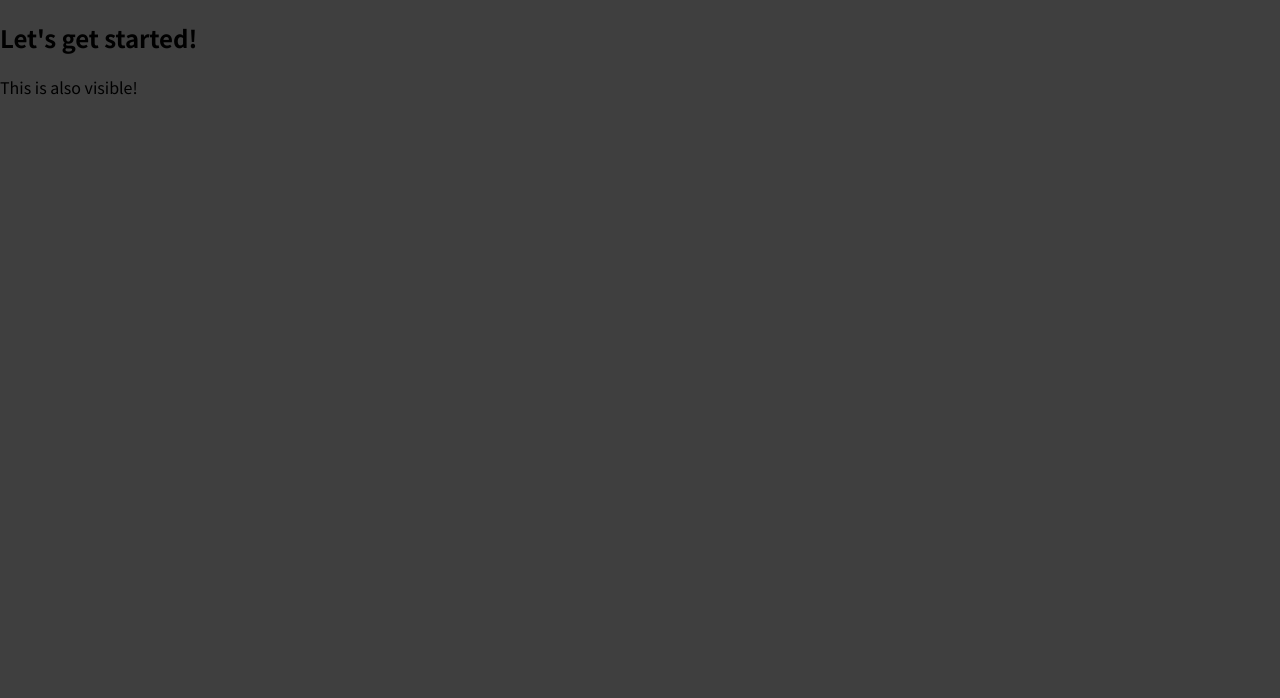
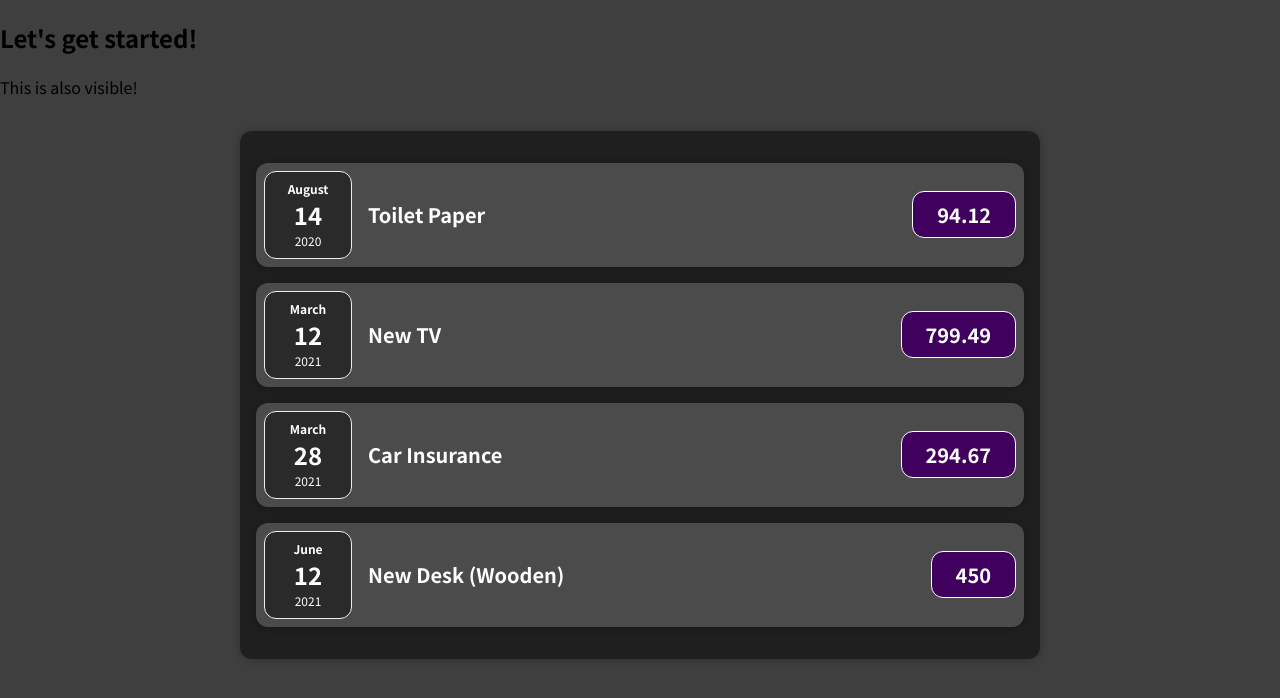
Before and after one commit to anna-muszynska/React-exercises, a JavaScript app in the folder 01-react-basics/: page / in a window 1280 px wide. Shown: the top 698 px of the page. Built offline with nearby package versions, Linux system fonts and the light colour scheme; the HTML template or start-up script is replaced by a standard one.

Commit message:
Working with components

```diff
--- a/01-react-basics/src/App.js
+++ b/01-react-basics/src/App.js
@@ -1,8 +1,33 @@
+import Expenses from "./components/Expenses/Expenses";
+
 function App() {
+  const expenses = [
+    {
+      id: "e1",
+      title: "Toilet Paper",
+      amount: 94.12,
+      date: new Date(2020, 7, 14),
+    },
+    { id: "e2", title: "New TV", amount: 799.49, date: new Date(2021, 2, 12) },
+    {
+      id: "e3",
+      title: "Car Insurance",
+      amount: 294.67,
+      date: new Date(2021, 2, 28),
+    },
+    {
+      id: "e4",
+      title: "New Desk (Wooden)",
+      amount: 450,
+      date: new Date(2021, 5, 12),
+    },
+  ];
+
   return (
     <div>
       <h2>Let's get started!</h2>
       <p>This is also visible!</p>
+      <Expenses expenses={expenses} />
     </div>
   );
 }
--- /dev/null
+++ b/01-react-basics/src/components/Expenses/ExpenseDate.css
@@ -0,0 +1,26 @@
+.expense-date {
+  display: flex;
+  flex-direction: column;
+  width: 5.5rem;
+  height: 5.5rem;
+  border: 1px solid #ececec;
+  background-color: #2a2a2a;
+  color: white;
+  border-radius: 12px;
+  align-items: center;
+  justify-content: center;
+}
+
+.expense-date__month {
+  font-size: 0.75rem;
+  font-weight: bold;
+}
+
+.expense-date__year {
+  font-size: 0.75rem;
+}
+
+.expense-date__day {
+  font-size: 1.5rem;
+  font-weight: bold;
+}
--- /dev/null
+++ b/01-react-basics/src/components/Expenses/ExpenseDate.js
@@ -0,0 +1,17 @@
+import "./ExpenseDate.css";
+
+function ExpenseDate(props) {
+  const month = props.date.toLocaleString("en-US", { month: "long" });
+  const day = props.date.toLocaleString("en-US", { day: "2-digit" });
+  const year = props.date.getFullYear();
+
+  return (
+    <div className="expense-date">
+      <div className="expense-date__month">{month}</div>
+      <div className="expense-date__day">{day}</div>
+      <div className="expense-date__year">{year}</div>
+    </div>
+  );
+}
+
+export default ExpenseDate;
--- /dev/null
+++ b/01-react-basics/src/components/Expenses/ExpenseItem.css
@@ -0,0 +1,54 @@
+.expense-item {
+  display: flex;
+  justify-content: space-between;
+  align-items: center;
+  padding: 0.5rem;
+  margin: 1rem 0;
+  background-color: #4b4b4b;
+}
+
+.expense-item__description {
+  display: flex;
+  flex-direction: column;
+  gap: 1rem;
+  align-items: flex-end;
+  flex-flow: column-reverse;
+  justify-content: flex-start;
+  flex: 1;
+}
+
+.expense-item h2 {
+  color: #3a3a3a;
+  font-size: 1rem;
+  flex: 1;
+  margin: 0 1rem;
+  color: white;
+}
+
+.expense-item__price {
+  font-size: 1rem;
+  font-weight: bold;
+  color: white;
+  background-color: #40005d;
+  border: 1px solid white;
+  padding: 0.5rem;
+  border-radius: 12px;
+}
+
+@media (min-width: 580px) {
+  .expense-item__description {
+    flex-direction: row;
+    align-items: center;
+    justify-content: flex-start;
+    flex: 1;
+  }
+
+  .expense-item__description h2 {
+    font-size: 1.25rem;
+  }
+
+  .expense-item__price {
+    font-size: 1.25rem;
+    padding: 0.5rem 1.5rem;
+  }
+}
--- /dev/null
+++ b/01-react-basics/src/components/Expenses/ExpenseItem.js
@@ -0,0 +1,17 @@
+import "./ExpenseItem.css";
+import ExpenseDate from "./ExpenseDate";
+import Card from "../UI/Card";
+
+function ExpenseItem(props) {
+  return (
+    <Card className="expense-item">
+      <ExpenseDate date={props.date} />
+      <div className="expense-item__description">
+        <h2>{props.title}</h2>
+        <div className="expense-item__price">{props.amount}</div>
+      </div>
+    </Card>
+  );
+}
+
+export default ExpenseItem;
--- /dev/null
+++ b/01-react-basics/src/components/Expenses/Expenses.css
@@ -0,0 +1,7 @@
+.expenses {
+  padding: 1rem;
+  background-color: rgb(31, 31, 31);
+  margin: 2rem auto;
+  width: 50rem;
+  max-width: 95%;
+}
--- /dev/null
+++ b/01-react-basics/src/components/Expenses/Expenses.js
@@ -0,0 +1,40 @@
+import ExpenseItem from "./ExpenseItem";
+import "./Expenses.css";
+import Card from "../UI/Card";
+
+function Expenses(props) {
+  return (
+    <Card className="expenses">
+      {/* 2nd version
+      {props.expenses.map((expense) => (
+        <ExpenseItem
+          title={expense.title}
+          amount={expense.amount}
+          date={expense.date}
+        />
+      ))} */}
+      <ExpenseItem
+        title={props.expenses[0].title}
+        amount={props.expenses[0].amount}
+        date={props.expenses[0].date}
+      />
+      <ExpenseItem
+        title={props.expenses[1].title}
+        amount={props.expenses[1].amount}
+        date={props.expenses[1].date}
+      />
+      <ExpenseItem
+        title={props.expenses[2].title}
+        amount={props.expenses[2].amount}
+        date={props.expenses[2].date}
+      />
+      <ExpenseItem
+        title={props.expenses[3].title}
+        amount={props.expenses[3].amount}
+        date={props.expenses[3].date}
+      />
+    </Card>
+  );
+}
+
+export default Expenses;
--- /dev/null
+++ b/01-react-basics/src/components/UI/Card.css
@@ -0,0 +1,4 @@
+.card {
+  border-radius: 12px;
+  box-shadow: 0 1px 8px rgba(0, 0, 0, 0.25);
+}
--- /dev/null
+++ b/01-react-basics/src/components/UI/Card.js
@@ -0,0 +1,9 @@
+import "./Card.css";
+
+function Card(props) {
+  const classes = "card " + props.className;
+
+  return <div className={classes}>{props.children}</div>;
+}
+
+export default Card;
```
Also changed, not shown: 1 other file (tests, documents, lock files or other folders).
